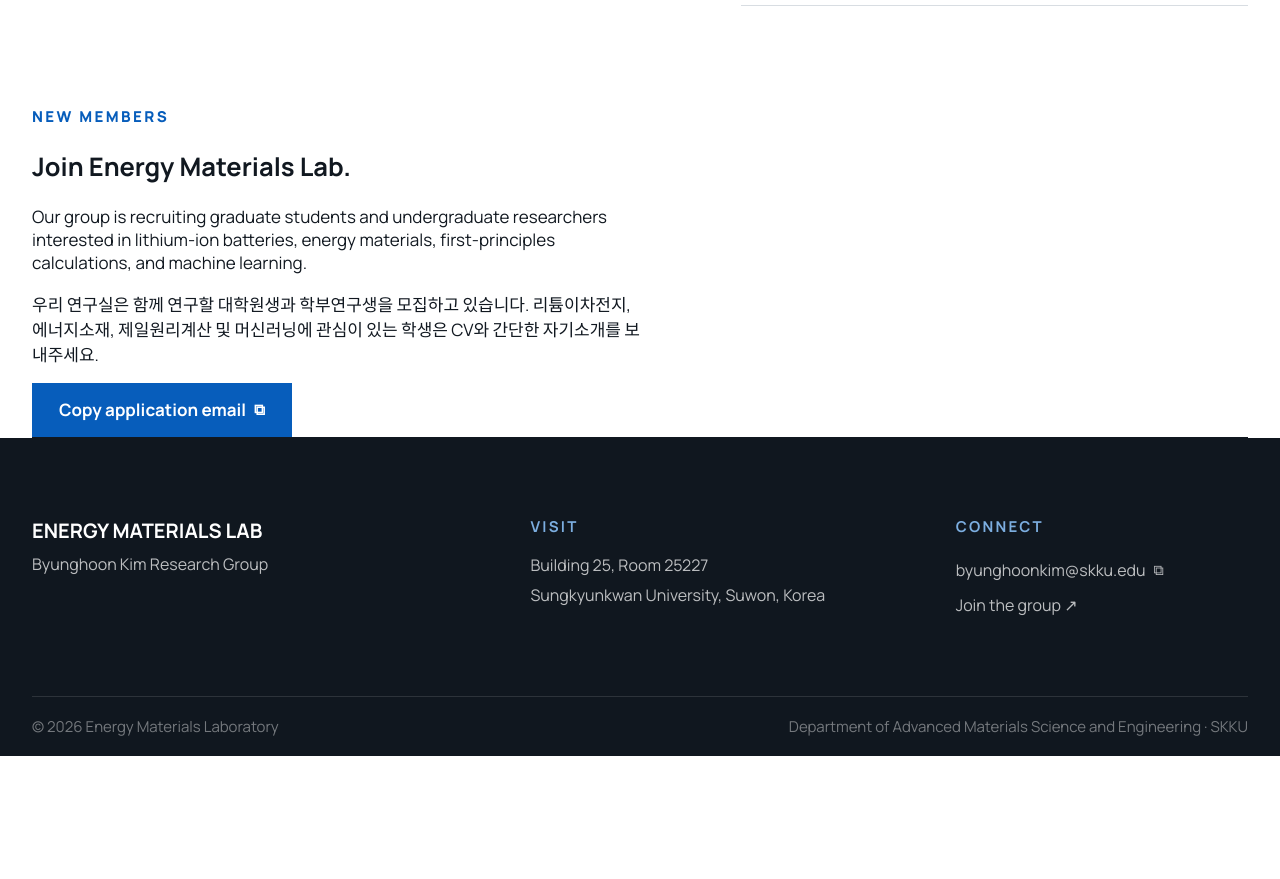
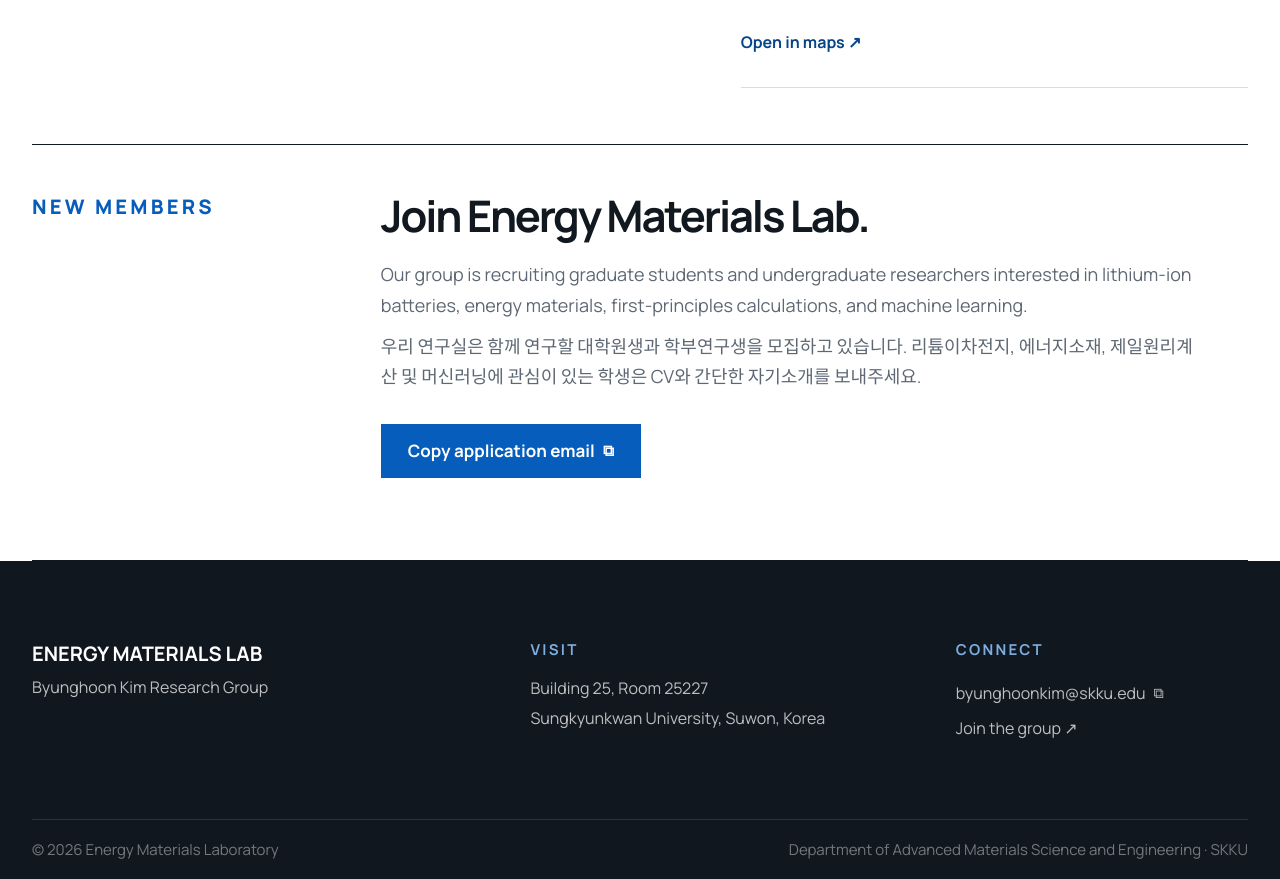
Before and after one commit to Energy-Materials-Laboratory/energy-materials-laboratory.github.io, a Next.js app: page /contact in a window 1280 px wide. Shown: the part 589-1468 px from the top of the page. Before the commit the page ends 1345 px from the top, so only its background shows below. Built offline with nearby package versions, Linux system fonts and the light colour scheme.

Commit message:
Style the integrated contact recruitment section

```diff
--- a/app/globals.css
+++ b/app/globals.css
@@ -2547,8 +2547,10 @@
   min-height: 690px;
   display: grid;
   grid-template-columns: 1.2fr 1fr;
-  gap: 100px;
+  column-gap: 100px;
+  row-gap: 56px;
   align-items: center;
+  padding-block: 82px;
   border-bottom: 1px solid var(--ink);
 }
 
@@ -2582,6 +2584,40 @@
   margin-top: 14px;
   color: var(--blue-dark);
   font-weight: 630;
+}
+
+.contact-recruitment {
+  grid-column: 1 / -1;
+  display: grid;
+  grid-template-columns: .62fr 2fr;
+  gap: 80px;
+  align-items: start;
+  padding-top: 48px;
+  border-top: 1px solid var(--ink);
+}
+
+.contact-recruitment > .section-index {
+  font-size: clamp(20px, 1.4vw, 23px);
+}
+
+.contact-recruitment h2 {
+  margin: 0 0 20px;
+  font-size: clamp(32px, 3.4vw, 46px);
+  font-weight: 640;
+  letter-spacing: -.05em;
+  line-height: 1.06;
+}
+
+.contact-recruitment-copy > p {
+  max-width: 820px;
+  margin: 10px 0;
+  color: var(--muted);
+  font-size: var(--size-card-body);
+  line-height: 1.7;
+}
+
+.contact-recruitment-copy .button {
+  margin-top: 22px;
 }
 
 .recruitment-detail > .site-width {
@@ -2897,6 +2933,7 @@
   .year-index { position: static; display: flex; flex-wrap: wrap; border-bottom: 1px solid var(--rule); padding-bottom: 18px; }
   .gallery-grid { grid-template-columns: repeat(2, 1fr); }
   .contact-hero { grid-template-columns: 1fr; gap: 50px; padding-block: 90px; }
+  .contact-recruitment { grid-template-columns: 1fr; gap: 24px; }
   .recruitment-detail > .site-width { grid-template-columns: 1fr; gap: 32px; padding-block: 80px; }
 }
 
@@ -2951,6 +2988,9 @@
     padding-top: 28px;
   }
   .page-hero h1, .contact-hero h1 { font-size: var(--size-page-title-mobile); }
+  .contact-hero { gap: 40px; padding-block: 68px; }
+  .contact-recruitment { gap: 20px; padding-top: 38px; }
+  .contact-recruitment h2 { font-size: 32px; }
   .research-detail { grid-template-columns: 1fr; gap: 24px; padding-block: 48px; }
   .research-number,
   .research-detail-copy,
```
